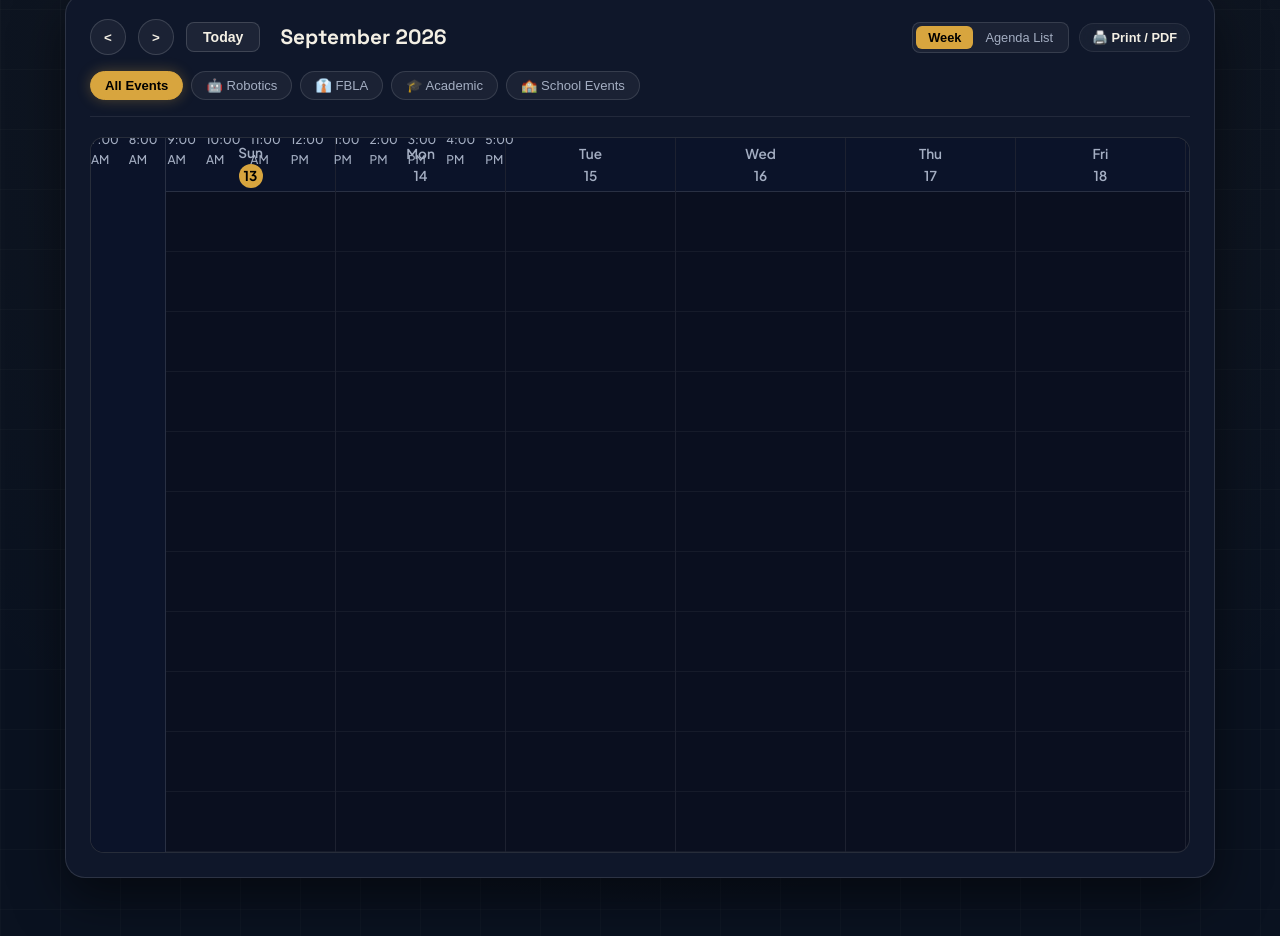
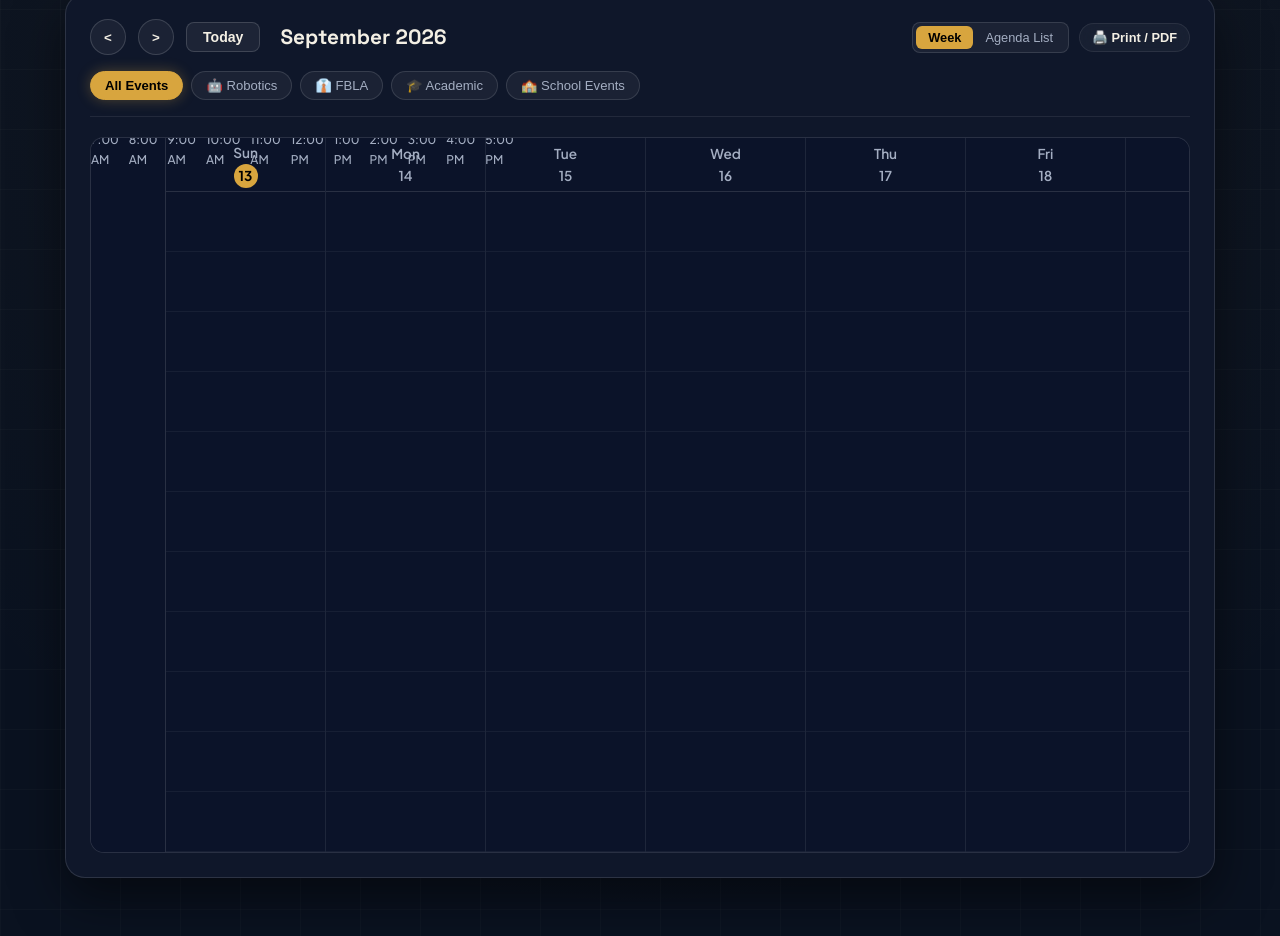
Before and after one commit to Jordan123456789097654/protfolio, a website: page public/index.html in a window 1280 px wide. Shown: the part 2211-3147 px from the top of the page. Drawn offline with nearby package versions, Linux system fonts and the light colour scheme; no server answers.

Commit message:
Decouple time column from day scroll area with clean 2-column flex layout

```diff
--- a/public/css/style.css
+++ b/public/css/style.css
@@ -3256,10 +3256,10 @@ section:has(.reveal.active) .hollow-bg-text {
 
 .gcal-grid-wrapper {
     display: flex;
-    background: rgba(10, 15, 30, 0.85);
+    background: #0b1329;
     border: 1px solid rgba(255, 255, 255, 0.12);
     border-radius: 14px;
-    overflow-x: auto;
+    overflow: hidden;
     width: 100%;
     position: relative;
 }
@@ -3270,18 +3270,13 @@ section:has(.reveal.active) .hollow-bg-text {
     flex-shrink: 0;
     border-right: 1px solid rgba(255, 255, 255, 0.12);
     background: #0b1329;
-    position: sticky;
-    left: 0;
-    z-index: 20;
+    z-index: 5;
 }
 
 .gcal-time-header {
     height: 54px;
     border-bottom: 1px solid rgba(255, 255, 255, 0.12);
     background: #0b1329;
-    position: sticky;
-    top: 0;
-    z-index: 25;
 }
 
 .gcal-time-slot {
@@ -3296,11 +3291,17 @@ section:has(.reveal.active) .hollow-bg-text {
     font-weight: 500;
 }
 
+.gcal-days-scroll-area {
+    flex: 1;
+    overflow-x: auto;
+    background: #0b1329;
+}
+
 .gcal-days-grid {
     display: grid;
-    grid-template-columns: repeat(7, minmax(170px, 1fr));
-    flex: 1;
-    min-width: 1190px;
+    grid-template-columns: repeat(7, minmax(160px, 1fr));
+    min-width: 1120px;
+    background: #0b1329;
 }
 
 .gcal-day-col {
@@ -3324,9 +3325,6 @@ section:has(.reveal.active) .hollow-bg-text {
     font-size: 0.85rem;
     color: var(--text-secondary);
     font-weight: 600;
-    position: sticky;
-    top: 0;
-    z-index: 10;
 }
 
 .gcal-day-header.is-today .gcal-day-num {
--- a/public/index.html
+++ b/public/index.html
@@ -354,8 +354,10 @@
                             <div class="gcal-time-slot">4:00 PM</div>
                             <div class="gcal-time-slot">5:00 PM</div>
                         </div>
-                        <div class="gcal-days-grid" id="gcal-days-grid">
-                            <!-- 7 Days (Sun-Sat) rendered dynamically with event pills -->
+                        <div class="gcal-days-scroll-area">
+                            <div class="gcal-days-grid" id="gcal-days-grid">
+                                <!-- 7 Days (Sun-Sat) rendered dynamically with event pills -->
+                            </div>
                         </div>
                     </div>
                 </div>
```
